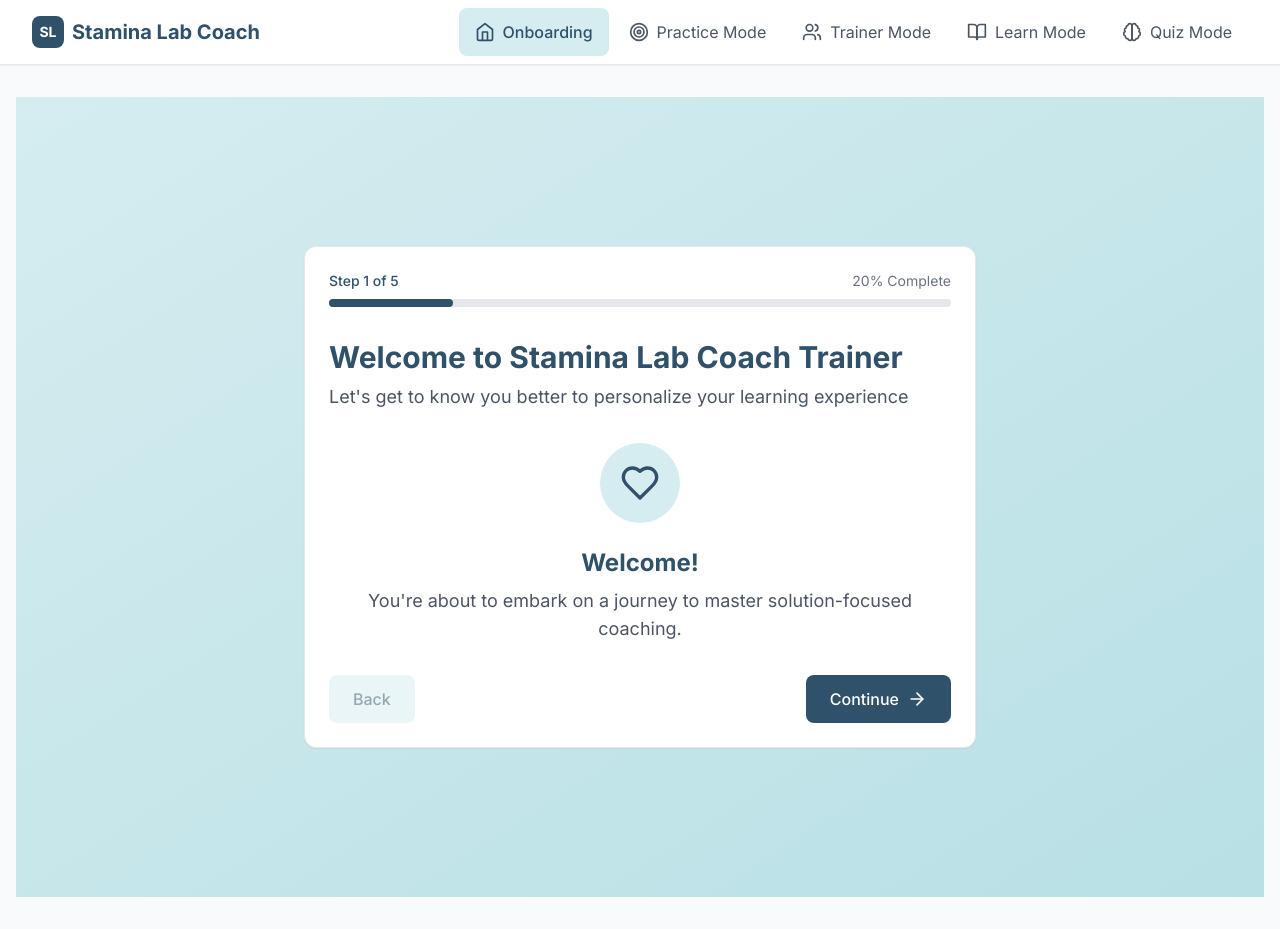
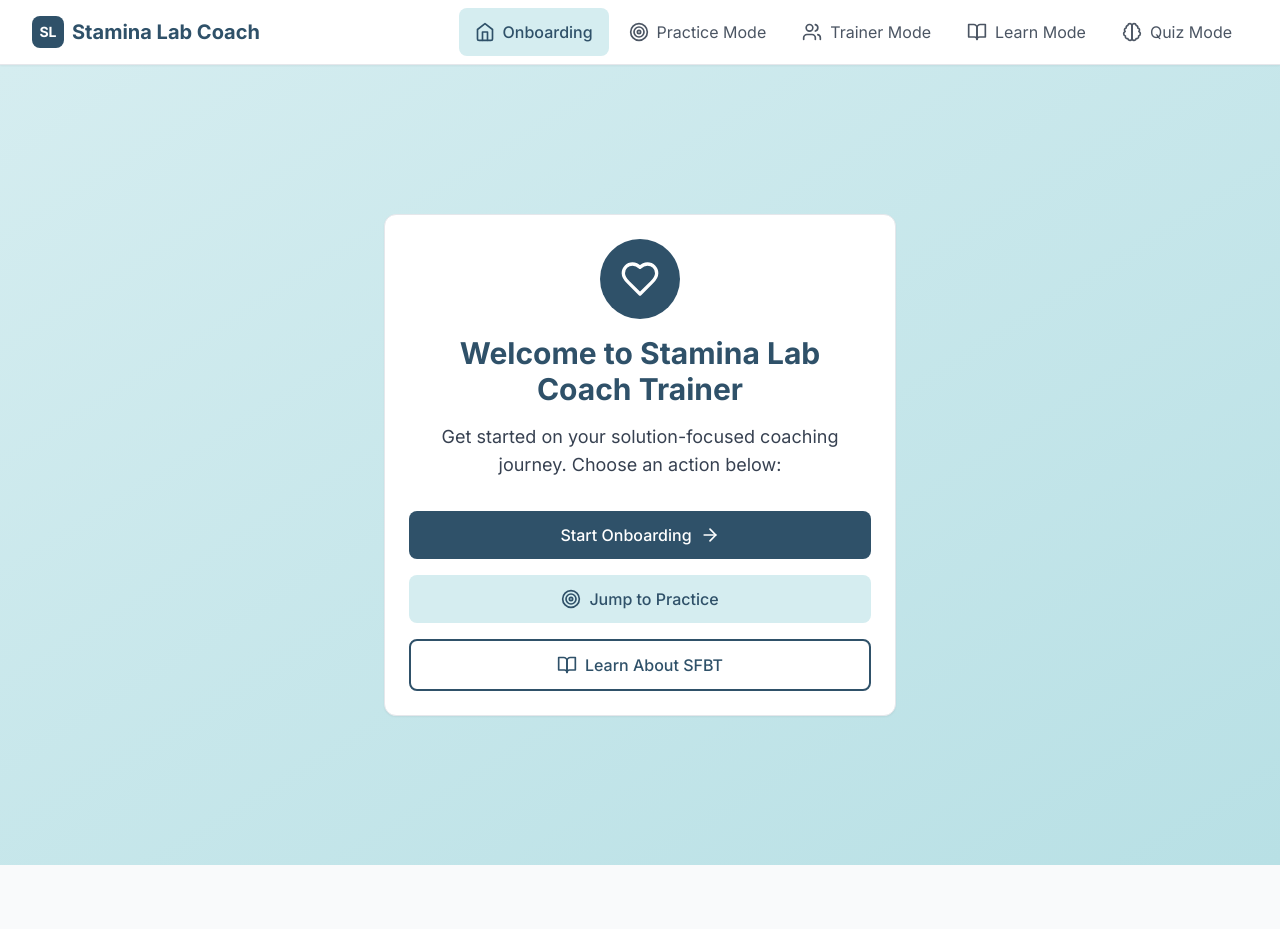
Before and after one commit to glenlubbert/SFTrainer, a React (Vite) app: page / in a window 1280 px wide. After the commit the page ends 865 px from the top, so only its background shows below. Built offline with nearby package versions, Linux system fonts and the light colour scheme.

Commit message:
Fix home page layout - remove container wrapper for full-screen onboarding

```diff
--- a/src/App.tsx
+++ b/src/App.tsx
@@ -21,15 +21,29 @@ function App() {
     <AppContext.Provider value={{ isTrainerMode, setIsTrainerMode, userProfile, setUserProfile }}>
       <div className="min-h-screen bg-gray-50">
         <Navigation />
-        <main className="container mx-auto px-4 py-8">
-          <Routes>
-            <Route path="/" element={<Onboarding />} />
-            <Route path="/practice" element={<PracticeMode />} />
-            <Route path="/trainer" element={<TrainerMode />} />
-            <Route path="/learn" element={<LearnMode />} />
-            <Route path="/quiz" element={<QuizMode />} />
-          </Routes>
-        </main>
+        <Routes>
+          <Route path="/" element={<Onboarding />} />
+          <Route path="/practice" element={
+            <main className="container mx-auto px-4 py-8">
+              <PracticeMode />
+            </main>
+          } />
+          <Route path="/trainer" element={
+            <main className="container mx-auto px-4 py-8">
+              <TrainerMode />
+            </main>
+          } />
+          <Route path="/learn" element={
+            <main className="container mx-auto px-4 py-8">
+              <LearnMode />
+            </main>
+          } />
+          <Route path="/quiz" element={
+            <main className="container mx-auto px-4 py-8">
+              <QuizMode />
+            </main>
+          } />
+        </Routes>
       </div>
     </AppContext.Provider>
   )
--- a/src/pages/Onboarding.tsx
+++ b/src/pages/Onboarding.tsx
@@ -1,12 +1,13 @@
 import { useState } from 'react'
 import { useNavigate } from 'react-router-dom'
-import { Heart, ArrowRight, Sparkles } from 'lucide-react'
+import { Heart, ArrowRight, Sparkles, BookOpen, Target } from 'lucide-react'
 import { useAppContext } from '../context/AppContext'
 
 export default function Onboarding() {
   const navigate = useNavigate()
   const { setUserProfile } = useAppContext()
   const [currentStep, setCurrentStep] = useState(0)
+  const [showOnboarding, setShowOnboarding] = useState(false)
   const [formData, setFormData] = useState({
     name: '',
     background: '',
@@ -134,6 +135,48 @@ export default function Onboarding() {
     return false
   }
 
+  // New: Welcome/choice screen
+  if (!showOnboarding && currentStep === 0) {
+    return (
+      <div className="min-h-screen bg-gradient-to-br from-[#D5EDF0] to-[#b8e0e5] flex items-center justify-center p-4">
+        <div className="w-full max-w-lg">
+          <div className="card text-center space-y-8">
+            <div className="flex flex-col items-center space-y-4">
+              <div className="w-20 h-20 bg-[#2F5169] rounded-full flex items-center justify-center mx-auto">
+                <Heart className="w-10 h-10 text-white" />
+              </div>
+              <h1 className="text-2xl sm:text-3xl font-bold text-[#2F5169]">Welcome to Stamina Lab Coach Trainer</h1>
+              <p className="text-gray-700 text-lg">Get started on your solution-focused coaching journey. Choose an action below:</p>
+            </div>
+            <div className="flex flex-col gap-4">
+              <button
+                className="btn-primary flex items-center justify-center space-x-2 w-full"
+                onClick={() => setShowOnboarding(true)}
+              >
+                <span>Start Onboarding</span>
+                <ArrowRight className="w-5 h-5" />
+              </button>
+              <button
+                className="btn-secondary flex items-center justify-center space-x-2 w-full"
+                onClick={() => navigate('/practice')}
+              >
+                <Target className="w-5 h-5" />
+                <span>Jump to Practice</span>
+              </button>
+              <button
+                className="btn-outline flex items-center justify-center space-x-2 w-full"
+                onClick={() => navigate('/learn')}
+              >
+                <BookOpen className="w-5 h-5" />
+                <span>Learn About SFBT</span>
+              </button>
+            </div>
+          </div>
+        </div>
+      </div>
+    )
+  }
+
   return (
     <div className="min-h-screen bg-gradient-to-br from-[#D5EDF0] to-[#b8e0e5] flex items-center justify-center p-4">
       <div className="w-full max-w-2xl">
```
